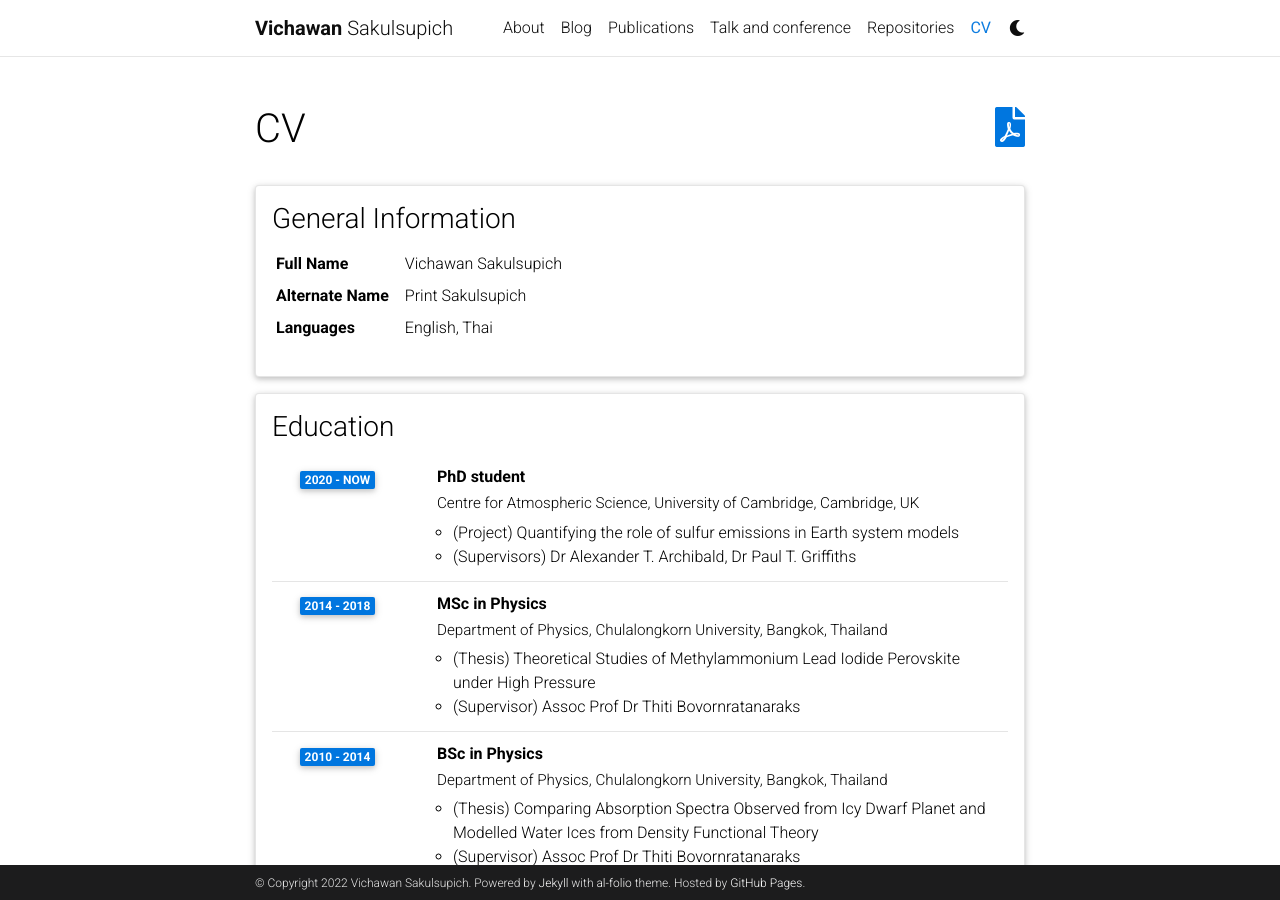
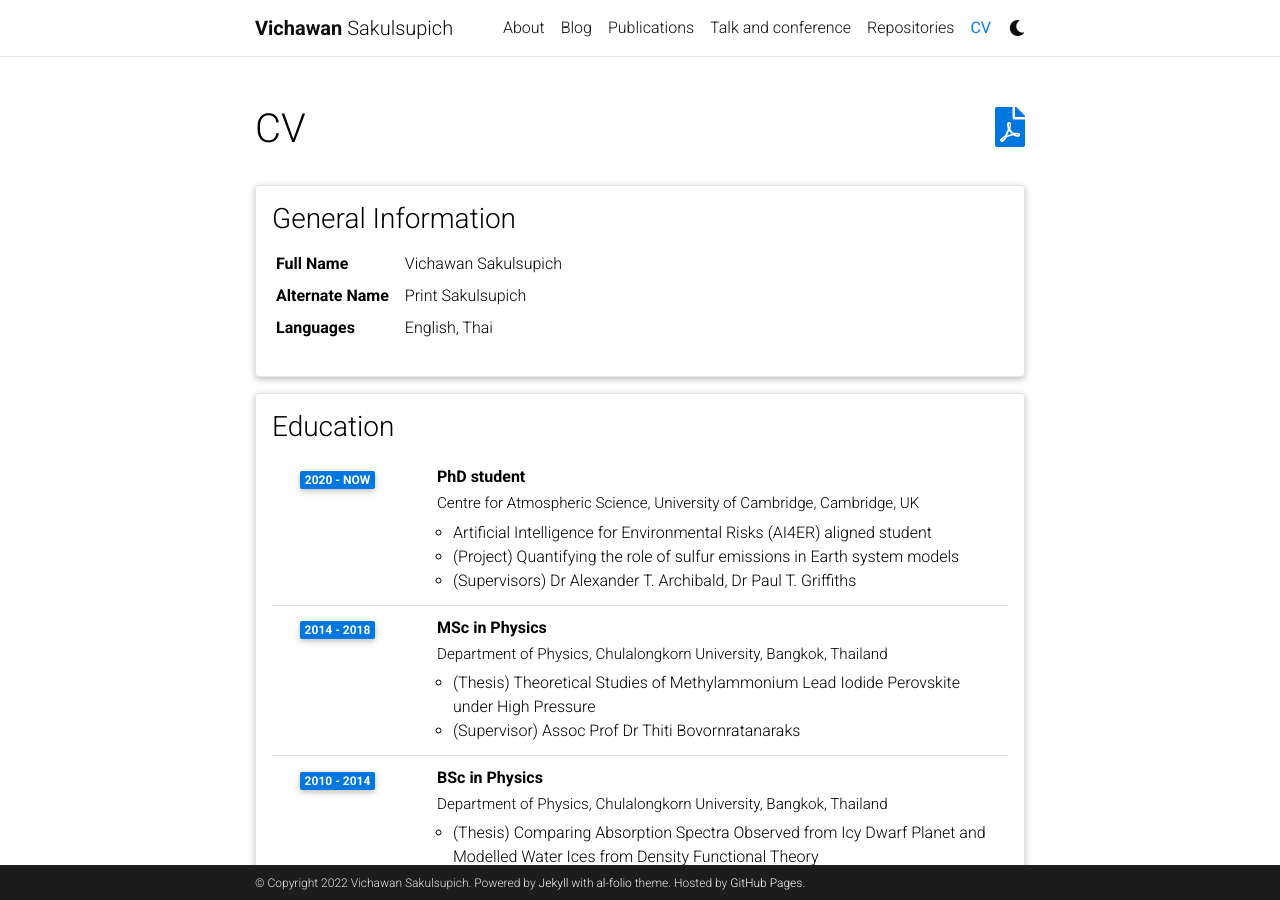
Before and after one commit to vichawans/vichawans.github.io, a Jekyll site: the page built from _pages/cv.md, in a window 1280 px wide and 900 px high. Built offline with Jekyll 4.4.1, drawn with Linux system fonts in a browser that asks for light colours; comment, search, counter and statistics services are not loaded; a style sheet for code colours, icons or effects is not loaded.

Commit message:
Update cv.yml

```diff
--- a/_data/cv.yml
+++ b/_data/cv.yml
@@ -15,6 +15,7 @@
       institution: Centre for Atmospheric Science, University of Cambridge, Cambridge, UK
       year: 2020 - NOW
       description:
+        - Artificial Intelligence for Environmental Risks (AI4ER) aligned student
         - (Project) Quantifying the role of sulfur emissions in Earth system models
         - (Supervisors) Dr Alexander T. Archibald, Dr Paul T. Griffiths
 
```
